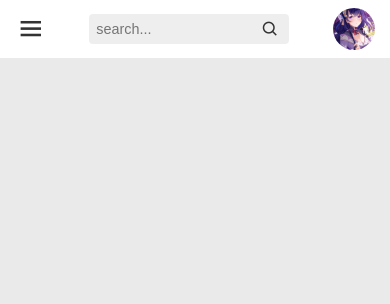
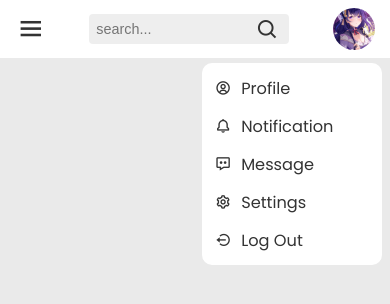
Before and after one commit to ArdionaRahadi/ardionarahadi.github.io, a plain HTML site: page index.html in a window 390 px wide. Both pictures are taken after a click on the element 353 px from the left and 29 px from the top of the page. Drawn offline with nearby package versions, Linux system fonts and the light colour scheme.

Commit message:
menambahkan notification and setting ketika profil di klik

```diff
--- a/assets/css/style.css
+++ b/assets/css/style.css
@@ -13,7 +13,7 @@ body {
     color: #333;
 }
 
-/* header */
+/* TOPBAR */
 .top_bar {
     display: flex;
     justify-content: space-between;
@@ -27,7 +27,7 @@ body {
     left: 0;
 }
 
-.top_bar i {
+.top_bar i.menu {
     font-size: 1.8em;
     cursor: pointer;
     margin-left: 260px;
@@ -38,6 +38,58 @@ body {
 /*    margin-left: 30px;*/
 /*}*/
 
+.top_bar .profile,
+.top_bar .profile .icon_container {
+    display: flex;
+    justify-content: space-evenly;
+    align-items: flex-start;
+    gap: 25px;
+}
+
+.top_bar .profile .icon_container {
+    margin: 10px 0;
+    font-size: 1.5em;
+}
+
+.top_bar .profile {
+    position: relative;
+}
+
+.top_bar .profile .profile_setting {
+    position: absolute;
+    top: 76px;
+    right: 3px;
+    height: 0;
+    background: #fff;
+    width: 230px;
+    border-radius: 10px;
+    overflow: hidden;
+    transition: all 0.3s ease;
+}
+
+.top_bar .profile .profile_setting.show {
+    height: 230%;
+}
+
+.top_bar .profile .profile_setting .setting_list li.notif {
+    display: none;
+}
+
+.top_bar .profile .profile_setting .setting_list li {
+    margin: 15px 20px;
+    list-style: none;
+}
+
+.top_bar .profile .profile_setting .setting_list li a {
+    display: flex;
+    align-items: center;
+    /*justify-content: center;*/
+    align-items: center;
+    gap: 10px;
+    text-decoration: none;
+    color: inherit;
+}
+
 .top_bar .img_thumb {
     width: 60px;
     height: 60px;
@@ -45,6 +97,7 @@ body {
     border-radius: 50%;
     margin-right: 30px;
     cursor: pointer;
+    display: flex;
 }
 
 .img_thumb img {
@@ -63,11 +116,12 @@ body {
     border-radius: 4px;
     background: none;
     border: none;
+    outline: none;
     background: rgba(234, 234, 234, 0.8);
     font-size: 0.9em;
 }
 
-.top_bar .input_group i {
+.top_bar .input_group i.search {
     font-size: 1.3em;
     cursor: pointer;
     position: absolute;
@@ -76,8 +130,9 @@ body {
     bottom: 50%;
     transform: translateY(50%);
 }
+/* TOPBAR */
 
-/* sidebar */
+/* SIDEBAR */
 .sidebar {
     position: fixed;
     height: 100vh;
@@ -90,6 +145,7 @@ body {
     z-index: 10;
     left: 0;
     transition: all 0.4s ease-out;
+    overflow-y: auto;
 }
 
 /*.sidebar.open {*/
@@ -114,13 +170,17 @@ body {
 
 .sidebar .menu_list li a {
     text-decoration: none;
-    /* background: #1775f1; */
     display: flex;
     align-items: center;
     border-radius: 10px;
     color: #333;
     padding: 10px;
     transition: all 0.5s ease;
+}
+
+.sidebar .menu_list li a.active {
+    background: #1775f1;
+    color: #eee;
 }
 
 .sidebar .menu_list li a:hover {
@@ -131,22 +191,23 @@ body {
     margin: 0 15px;
 }
 
-.sidebar .sub p {
+.sidebar .sub span {
     font-size: 0.8em;
 }
+/* SIDEBAR */
 
-/* Break Points */
-/* laptop */
+/* BREAK POINT */
+/* LAPTOP */
 @media only screen and (min-width: 992px) and (max-width: 1199px) {
 }
 
-/* tablet */
+/* TABLET */
 @media only screen and (min-width: 768px) and (max-width: 991px) {
-    .top_bar i {
+    .top_bar i.menu {
         margin-left: 7.5px;
     }
 
-    .top_bar i.open {
+    .top_bar i.menu.open {
         margin-left: 7.5px;
     }
 
@@ -156,6 +217,10 @@ body {
 
     .sidebar.open {
         left: 0;
+    }
+
+    .top_bar .profile .icon_container {
+        display: none;
     }
 
     .top_bar .img_thumb {
@@ -183,14 +248,14 @@ body {
     }
 }
 
-/* mobile */
+/* MOBILE */
 @media only screen and (max-width: 767px) {
-    .top_bar i {
+    .top_bar i.menu {
         margin-left: 7.5px;
         font-size: 1.7em;
     }
 
-    .top_bar i.open {
+    .top_bar i.menu.open {
         margin-left: 7.5px;
     }
 
@@ -200,6 +265,36 @@ body {
 
     .sidebar.open {
         left: 0;
+    }
+
+    .top_bar .profile .icon_container {
+        display: none;
+    }
+
+    .top_bar .profile .profile_setting {
+        top: 55px;
+        right: 0;
+        width: 180px;
+        height: 0;
+        padding: 0;
+        overflow: hidden;
+        transition: all 0.3s ease;
+    }
+
+    .top_bar .profile .profile_setting.show {
+        height: 480%;
+    }
+
+    .top_bar .profile .profile_setting .setting_list li {
+        margin: 13px;
+    }
+
+    .top_bar .profile .profile_setting .setting_list li.notif {
+        display: block;
+    }
+
+    .top_bar .profile .profile_setting .setting_list li a {
+        font-size: 0.9em;
     }
 
     .top_bar .img_thumb {
--- a/assets/js/script.js
+++ b/assets/js/script.js
@@ -1,12 +1,21 @@
 let menu = document.getElementById("menu");
 let sideBar = document.getElementById("sidebar");
+let imgThumb = document.getElementById("img_thumb");
+let profileSetting = document.getElementById("profile_setting");
 menu.addEventListener("click", function () {
     sideBar.classList.toggle("open");
     menu.classList.toggle("open");
 });
 
-document.addEventListener("click", function (e) {
+imgThumb.addEventListener("click", function () {
+    profileSetting.classList.toggle("show");
+});
+
+window.addEventListener("click", function (e) {
     if (!menu.contains(e.target)) {
         sideBar.classList.remove("open");
     }
+    if (!imgThumb.contains(e.target)) {
+        profileSetting.classList.remove("show");
+    }
 });
--- a/index.html
+++ b/index.html
@@ -1,4 +1,4 @@
-<!DOCTYPE html>
+<!doctype html>
 <html lang="en">
     <head>
         <meta charset="UTF-8" />
@@ -16,11 +16,12 @@
     </head>
     <body>
         <div class="container">
+            <!-- TOPBAR -->
             <header class="top_bar">
-        <i id="menu" class="bx bx-menu"></i>
+                <i id="menu" class="bx bx-menu menu"></i>
                 <form>
                     <div class="input_group">
-            <i class="bx bx-search"></i>
+                        <i class="bx bx-search search"></i>
                         <input
                             placeholder="search..."
                             type="text"
@@ -30,54 +31,100 @@
                         />
                     </div>
                 </form>
-        <div class="img_thumb">
-          <img src="assets/img/raiden ei thumb.jpg" alt="Profil" />
+                <div class="profile">
+                    <div id="profile_setting" class="profile_setting">
+                        <ul class="setting_list">
+                            <li>
+                                <a href="#">
+                                    <i class="bx bx-user-circle"></i>
+                                    <span>Profile</span>
+                                </a>
+                            </li>
+                            <li class="notif">
+                                <a href="#">
+                                    <i class="bx bx-bell"></i>
+                                    <span>Notification</span>
+                                </a>
+                            </li>
+                            <li class="notif">
+                                <a href="#">
+                                    <i class="bx bx-message-dots"></i>
+                                    <span>Message</span>
+                                </a>
+                            </li>
+                            <li>
+                                <a href="#"
+                                    ><i class="bx bx-cog"></i>
+                                    <span>Settings</span>
+                                </a>
+                            </li>
+                            <li>
+                                <a href="#"
+                                    ><i class="bx bx-log-out-circle"></i>
+                                    <span>Log Out</span>
+                                </a>
+                            </li>
+                        </ul>
+                    </div>
+                    <div class="icon_container">
+                        <i class="bx bx-bell notif"></i>
+                        <i class="bx bx-message-dots notif"></i>
+                    </div>
+                    <div id="img_thumb" class="img_thumb">
+                        <img
+                            src="assets/img/raiden ei thumb.jpg"
+                            alt="Profil"
+                        />
+                    </div>
                 </div>
             </header>
+            <!-- TOPBAR -->
 
+            <!-- SIDEBAR -->
             <nav id="sidebar" class="sidebar">
                 <h1>AdminApps</h1>
                 <div class="sub">
-          <p>Main</p>
+                    <span>Main</span>
                 </div>
                 <ul class="menu_list">
                     <li>
-            <a href="#">
-              <i class="bx bxs-dashboard"></i>
+                        <a class="active" href="#">
+                            <i class="bx bxs-dashboard dahsboard"></i>
                             <span>Dashboard</span>
                         </a>
                     </li>
                     <li>
                         <a href="#">
-              <i class="bx bx-line-chart"></i>
+                            <i class="bx bx-line-chart chart"></i>
                             <span>Charts</span>
                         </a>
                     </li>
                     <li>
                         <a href="#">
-              <i class="bx bxs-widget"></i>
+                            <i class="bx bxs-widget widget"></i>
                             <span>Widgets</span>
                         </a>
                     </li>
                 </ul>
                 <div class="sub">
-          <p>Tables</p>
+                    <span>Tables</span>
                 </div>
                 <ul class="menu_list">
                     <li>
                         <a href="#">
-              <i class="bx bxs-dashboard"></i>
+                            <i class="bx bxs-dashboard table"></i>
                             <span>Pemasukan</span>
                         </a>
                     </li>
                     <li>
                         <a href="#">
-              <i class="bx bx-line-chart"></i>
+                            <i class="bx bx-line-chart table"></i>
                             <span>Pengeluaran</span>
                         </a>
                     </li>
                 </ul>
             </nav>
+            <!-- SIDEBAR -->
         </div>
 
         <script src="assets/js/script.js"></script>
```
Lines whose indentation alone changed are shown as unchanged.
